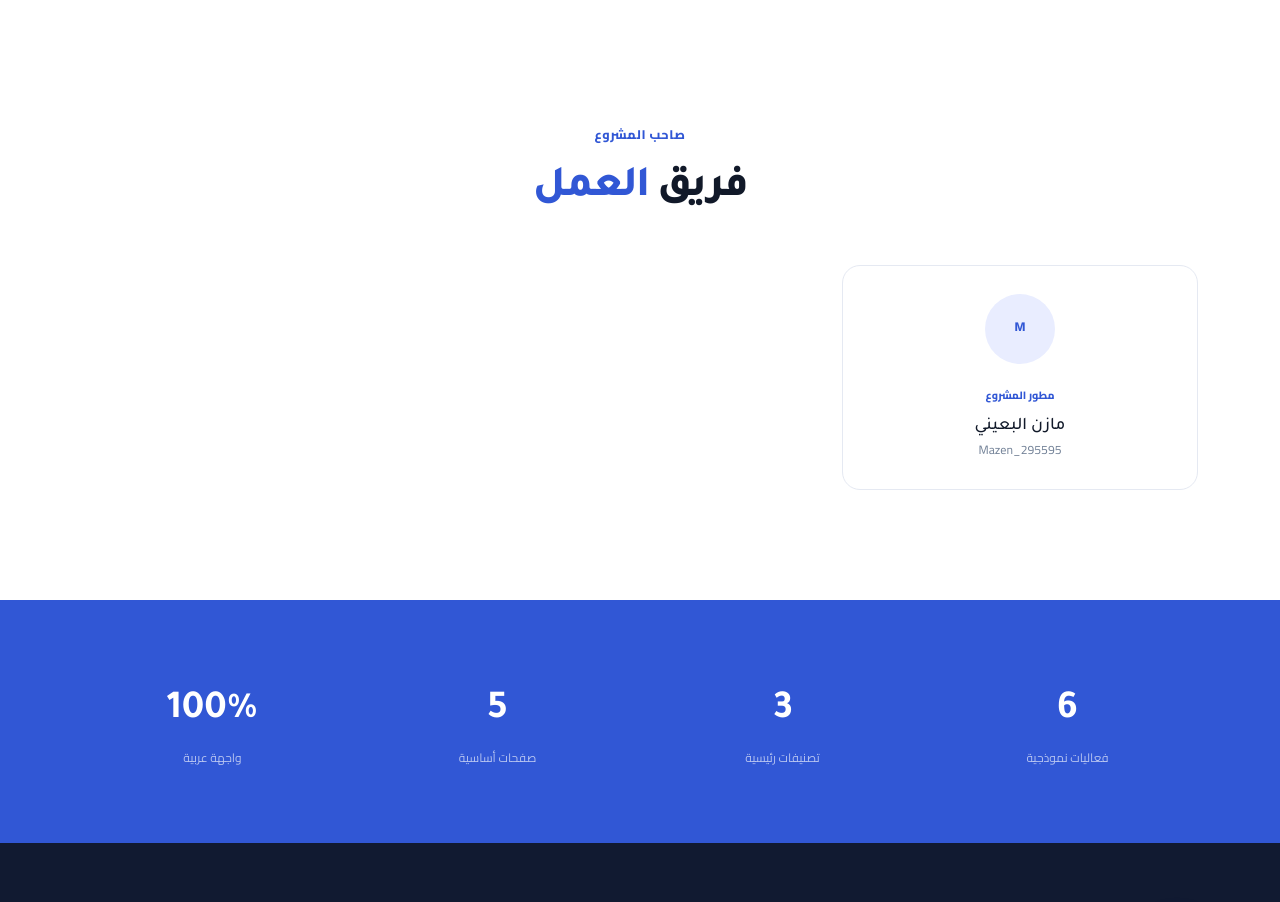
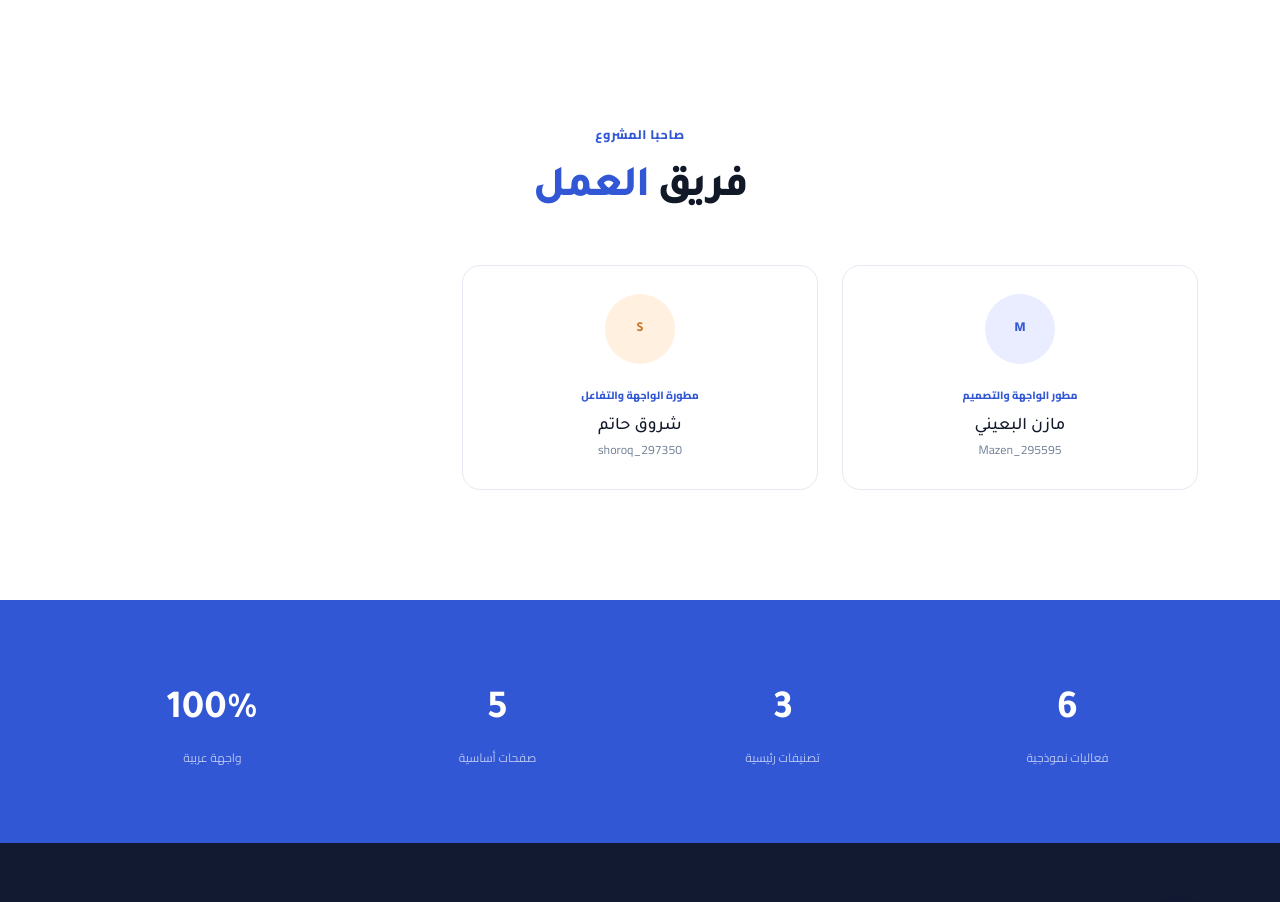
Before and after one commit to omar-azzam-eng/SVU, a plain HTML site: page about.html in a window 1280 px wide. Shown: the part 2500-3402 px from the top of the page. Drawn offline with nearby package versions, Linux system fonts and the light colour scheme.

Commit message:
add student

```diff
--- a/about.html
+++ b/about.html
@@ -13,7 +13,7 @@
       <section class="section-space values-section"><div class="container"><div class="text-center mb-5"><span class="eyebrow eyebrow-dark">ما يحركنا</span><h2>قيمنا في كل <span class="text-primary">تفصيل</span>.</h2></div><div class="row g-4"><div class="col-md-4"><div class="value-card"><span class="value-number">01</span><div class="value-icon"><i class="bi bi-compass"></i></div><h3>نبدأ بالإنسان</h3><p>نصمم كل تجربة لتكون أقرب إلى احتياجاتك وطموحاتك الحقيقية.</p></div></div><div class="col-md-4"><div class="value-card"><span class="value-number">02</span><div class="value-icon"><i class="bi bi-stars"></i></div><h3>نحتفي بالفضول</h3><p>الأسئلة الجيدة هي بداية كل تعلم، لذلك نترك مساحة للتجربة والاكتشاف.</p></div></div><div class="col-md-4"><div class="value-card"><span class="value-number">03</span><div class="value-icon"><i class="bi bi-hand-thumbs-up"></i></div><h3>نصنع أثراً</h3><p>نقيس نجاحنا بالأثر الذي يبقى معك بعد انتهاء كل فعالية.</p></div></div></div></div></section>
       <section class="mission-section"><div class="container"><div class="row g-4"><div class="col-md-6"><div class="mission-card"><span class="eyebrow eyebrow-dark">رسالتنا</span><h2>نجعل الوصول إلى المعرفة والفرص <span class="text-primary">أسهل.</span></h2><p>ننظم المعلومات بطريقة تساعد الطالب على اكتشاف الفعالية المناسبة، فهم تفاصيلها، واتخاذ قرار المشاركة بثقة.</p></div></div><div class="col-md-6"><div class="mission-card mission-card-dark"><span class="eyebrow">رؤيتنا</span><h2>تجربة جامعية تبدأ من <span>المشاركة.</span></h2><p>نطمح إلى نموذج دليل بسيط وقابل للتوسع، يدعم التعلم والتواصل والمبادرات الطلابية.</p></div></div></div></div></section>
       <section class="section-space policy-section"><div class="container"><div class="row g-5"><div class="col-lg-5"><span class="eyebrow eyebrow-dark">بوضوح وشفافية</span><h2>كيف تُنشر <span class="text-primary">الفعالية؟</span></h2><p class="content-copy">تعتمد عملية النشر على معلومات واضحة ومراجعة دقيقة قبل ظهور أي فعالية للجمهور.</p></div><div class="col-lg-7"><div class="policy-list"><div><i class="bi bi-check2-circle"></i><span><strong>وضوح المعلومات</strong><small>يتضمن الطلب عنواناً، تاريخاً، وقتاً، مكاناً ووصفاً واضحاً.</small></span></div><div><i class="bi bi-shield-check"></i><span><strong>مراجعة قبل النشر</strong><small>تُراجع التفاصيل واللغة والروابط قبل ظهور الفعالية للجمهور.</small></span></div><div><i class="bi bi-arrow-repeat"></i><span><strong>تحديث أو إزالة</strong><small>تُحدّث الفعاليات المؤجلة أو المنتهية حتى تبقى المعلومات مفيدة.</small></span></div></div></div></div></div></section>
-      <section class="section-space team-page-section" id="team"><div class="container"><div class="text-center mb-5"><span class="eyebrow eyebrow-dark">صاحب المشروع</span><h2>فريق <span class="text-primary">العمل</span></h2></div><div class="row g-4"><div class="col-md-4"><div class="team-card"><div class="team-avatar" role="img" aria-label="الحرف الأول من اسم مازن">M</div><span class="team-role">مطور المشروع</span><h3>مازن البعيني</h3><p>Mazen_295595</p></div></div></div></div></section>
+      <section class="section-space team-page-section" id="team"><div class="container"><div class="text-center mb-5"><span class="eyebrow eyebrow-dark">صاحبا المشروع</span><h2>فريق <span class="text-primary">العمل</span></h2></div><div class="row g-4"><div class="col-md-4"><div class="team-card"><div class="team-avatar" role="img" aria-label="الحرف الأول من اسم مازن">M</div><span class="team-role">مطور الواجهة والتصميم</span><h3>مازن البعيني</h3><p>Mazen_295595</p></div></div><div class="col-md-4"><div class="team-card"><div class="team-avatar team-avatar-orange" role="img" aria-label="الحرف الأول من اسم شروق">S</div><span class="team-role">مطورة الواجهة والتفاعل</span><h3>شروق حاتم</h3><p>shoroq_297350</p></div></div></div></div></section>
       <section class="stats-section"><div class="container"><div class="row g-4 text-center"><div class="col-6 col-lg-3"><strong>6</strong><span>فعاليات نموذجية</span></div><div class="col-6 col-lg-3"><strong>3</strong><span>تصنيفات رئيسية</span></div><div class="col-6 col-lg-3"><strong>5</strong><span>صفحات أساسية</span></div><div class="col-6 col-lg-3"><strong>100%</strong><span>واجهة عربية</span></div></div></div></section>
     </main><div id="site-footer"></div><button class="scroll-top" id="scroll-top" type="button" aria-label="العودة إلى الأعلى"><i class="bi bi-arrow-up"></i></button><div class="toast-container position-fixed bottom-0 start-0 p-3"><div id="site-toast" class="toast" role="status"><div class="toast-body d-flex align-items-center gap-2"><i class="bi bi-check-circle-fill text-success"></i><span></span></div></div></div>
     <script src="https://cdn.jsdelivr.net/npm/bootstrap@5.3.3/dist/js/bootstrap.bundle.min.js" integrity="sha384-YvpcrYf0tY3lHB60NNkmXc5s9fDVZLESaAA55NDzOxhy9GkcIdslK1eN7N6jIeHz" crossorigin="anonymous"></script><script type="module" src="assets/js/main.js"></script>
```
Also changed, not shown: index.html (+1 -1 lines), 1 other file.
